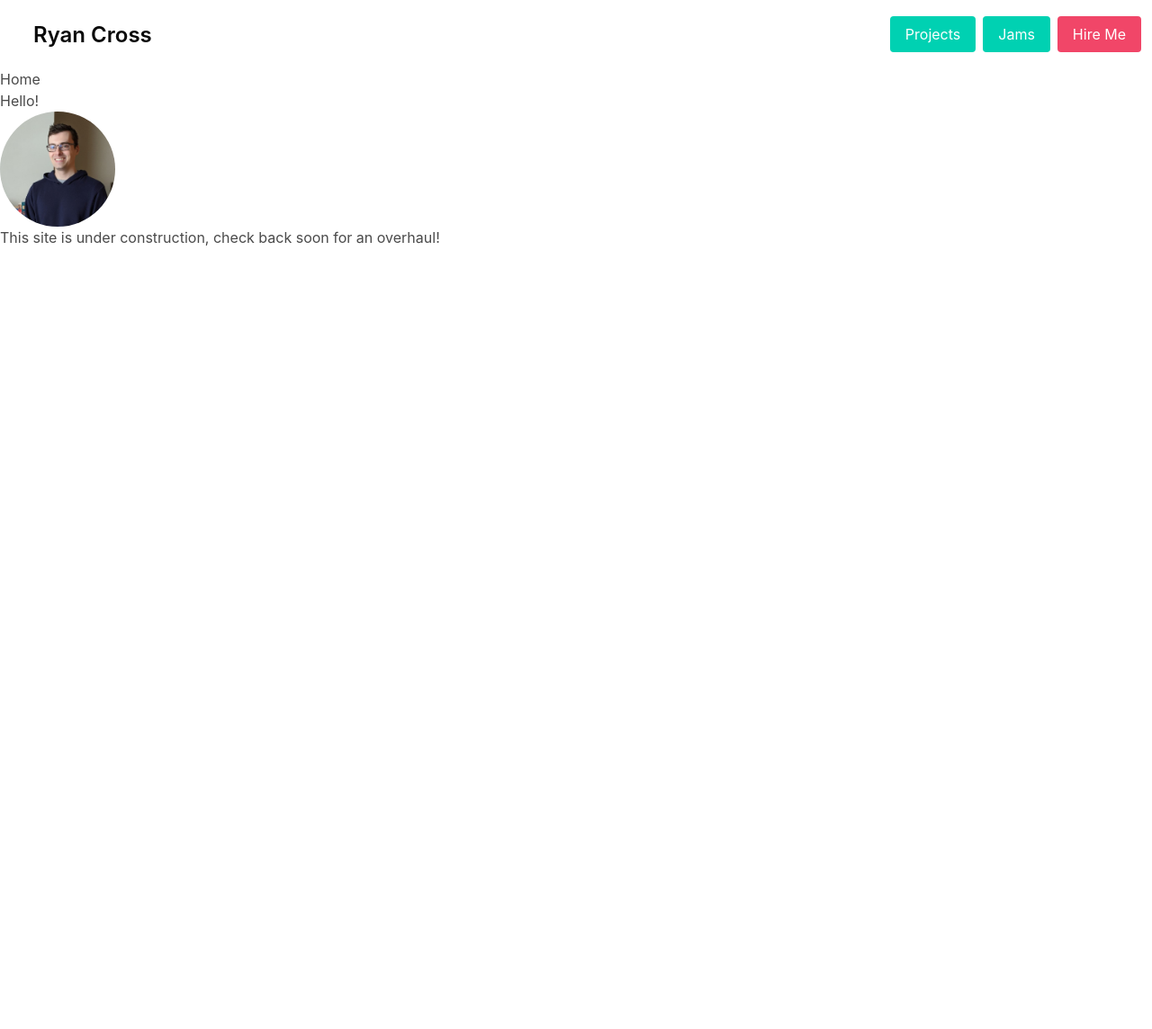
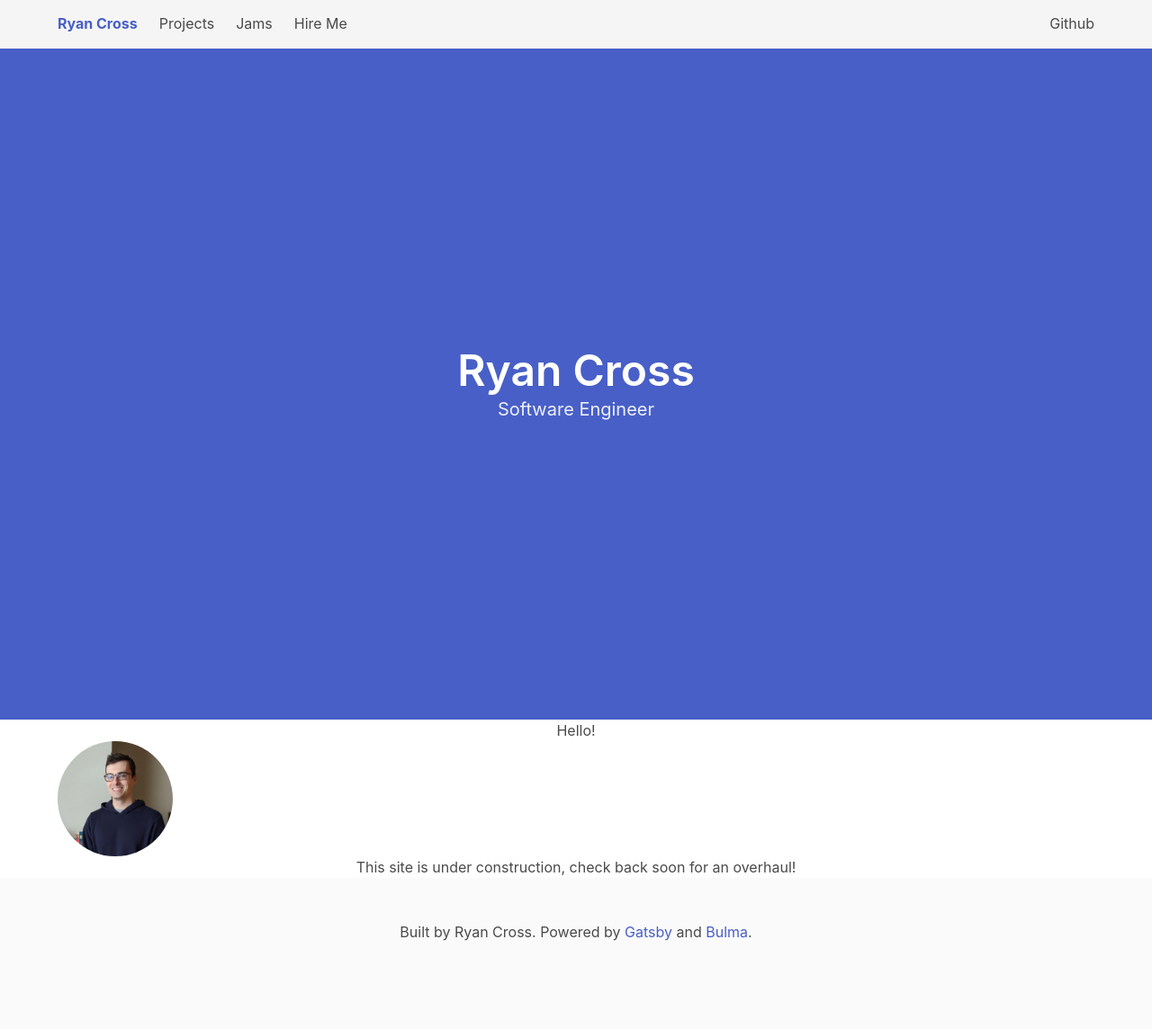
Before and after one commit to RyanCross/ryan-cross-gatsby-site, a Gatsby site: page / in a window 1280 px wide. Shown: the whole page at 90% size. Before the commit the page ends 800 px from the top, so only its background shows below. Built offline with nearby package versions, Linux system fonts and the light colour scheme; Gatsby itself is replaced by a stand-in of ours.

Commit message:
iterating on nav, adding footer, hero on main

```diff
--- /dev/null
+++ b/src/components/footer.js
@@ -0,0 +1,18 @@
+import * as React from 'react'
+import '../styles/mystyles.scss'
+import { Link } from 'gatsby'
+
+const Footer = () => {
+
+    return (
+        <footer class="footer">
+            <div class="content has-text-centered">
+                <p>
+                Built by Ryan Cross. Powered by <a href="https://www.gatsbyjs.com/">Gatsby </a>
+                 and <a href="https://bulma.io/">Bulma</a>.
+                 </p>
+            </div>
+        </footer>
+    )
+}
+export default Footer
--- a/src/components/layout.js
+++ b/src/components/layout.js
@@ -2,9 +2,12 @@ import * as React from 'react'
 import { Link } from 'gatsby'
 import { useStaticQuery, graphql } from 'gatsby'
 import Navigation from './navigation'
+import Footer from './footer'
 
 const Layout = ({ pageTitle, children }) => {
-    const data = useStaticQuery(graphql`
+  document.body.classList.add('has-navbar-fixed-top');
+
+  const data = useStaticQuery(graphql`
     {
       site {
         siteMetadata {
@@ -17,14 +20,14 @@ const Layout = ({ pageTitle, children }) => {
   `)
 
     return (
-        <div>
+        <>
             <title>{pageTitle} | {data.site.siteMetadata.title}</title>
             <Navigation></Navigation>
             <main>
-                <h1>{pageTitle}</h1>
                 {children}
             </main>
-        </div>
+            <Footer></Footer>
+        </>
     )
 }
 
--- a/src/components/navigation.js
+++ b/src/components/navigation.js
@@ -1,35 +1,32 @@
 import * as React from "react"
 import "../styles/mystyles.scss"
 import { Link } from "gatsby"
-
+//TODO add js to get hamburger working, add github, linkedin, itch.io icons
 const Navigation = () => {
     return (
-        <nav className="navbar" role="navigation" aria-label="main navigation">
-            <div className="navbar-brand">
-                <div className="navbar-item">
-                    <Link className="button is-white title is-4" to="/">
-                        Ryan Cross
+        <nav className="navbar is-light has-shadow is-fixed-top" role="navigation" aria-label="main navigation">
+            <div class="container">
+                <div className="navbar-brand">
+                    <Link className="navbar-item has-text-link" to="/">
+                        <strong className="">Ryan Cross</strong>
+                    </Link>
+                    <Link role="button" className="navbar-burger" aria-label="menu" aria-expanded="false" data-target="navbarRyan">
+                        <span aria-hidden="true"></span>
+                        <span aria-hidden="true"></span>
+                        <span aria-hidden="true"></span>
                     </Link>
                 </div>
-                <a role="button" className="navbar-burger" aria-label="menu" aria-expanded="false" data-target="navbarBasicExample">
-                    <span aria-hidden="true"></span>
-                    <span aria-hidden="true"></span>
-                    <span aria-hidden="true"></span>
-                </a>
-            </div>
-
-            <div id="navbarBasicExample" className="navbar-menu">
-                <div className="navbar-end">
-                    <div className="navbar-item">
-                        <div className="buttons">
-                            <Link className="button is-primary" to="/projects">Projects</Link>
-                            <Link className="button is-primary " to="/jams">Jams</Link>
-                            <Link className="button is-danger" to="/projects">Hire Me</Link>
-                        </div>
+                <div id="navbarRyan" className="navbar-menu">
+                    <div class="navbar-start">
+                        <Link className="navbar-item" to="/projects">Projects</Link>
+                        <Link className="navbar-item" to="/projects">Jams</Link>
+                        <Link className="navbar-item" to="/projects">Hire Me</Link>
+                    </div>
+                    <div className="navbar-end">
+                        <Link className="navbar-item" to="/projects">Github</Link>
                     </div>
                 </div>
             </div>
-
        </nav>
     )
 }
--- a/src/pages/index.js
+++ b/src/pages/index.js
@@ -5,13 +5,31 @@ import "../styles/mystyles.scss"
 import me from "../images/me.jpg"
 
 const IndexPage = () => {
+
   return (
     <Layout pageTitle="Home">
-      <p>Hello!</p>
-      <figure class="image is-128x128">
-        <img src={me} className="is-rounded" alt="Ryan Cross, smiling like a goof."></img>
-      </figure>
-      <p>This site is under construction, check back soon for an overhaul!</p>
+      <section class="hero is-link is-fullheight-with-navbar">
+        <div class="hero-body">
+          <div class="container has-text-centered">
+              <p class="title is-1">
+                Ryan Cross
+              </p>
+              <p class="subtitle">
+                Software Engineer
+              </p>
+            </div>
+        </div>
+      </section>
+      <section>
+        <div class="container has-text-centered">
+          <p>Hello!</p>
+          <figure class="image is-128x128">
+            <img src={me} className="is-rounded" alt="Ryan Cross, smiling like a goof."></img>
+          </figure>
+          <p>This site is under construction, check back soon for an overhaul!</p>
+        </div>
+      </section>
+
     </Layout>
   )
 }
```
Also changed, not shown: 1 other file.
